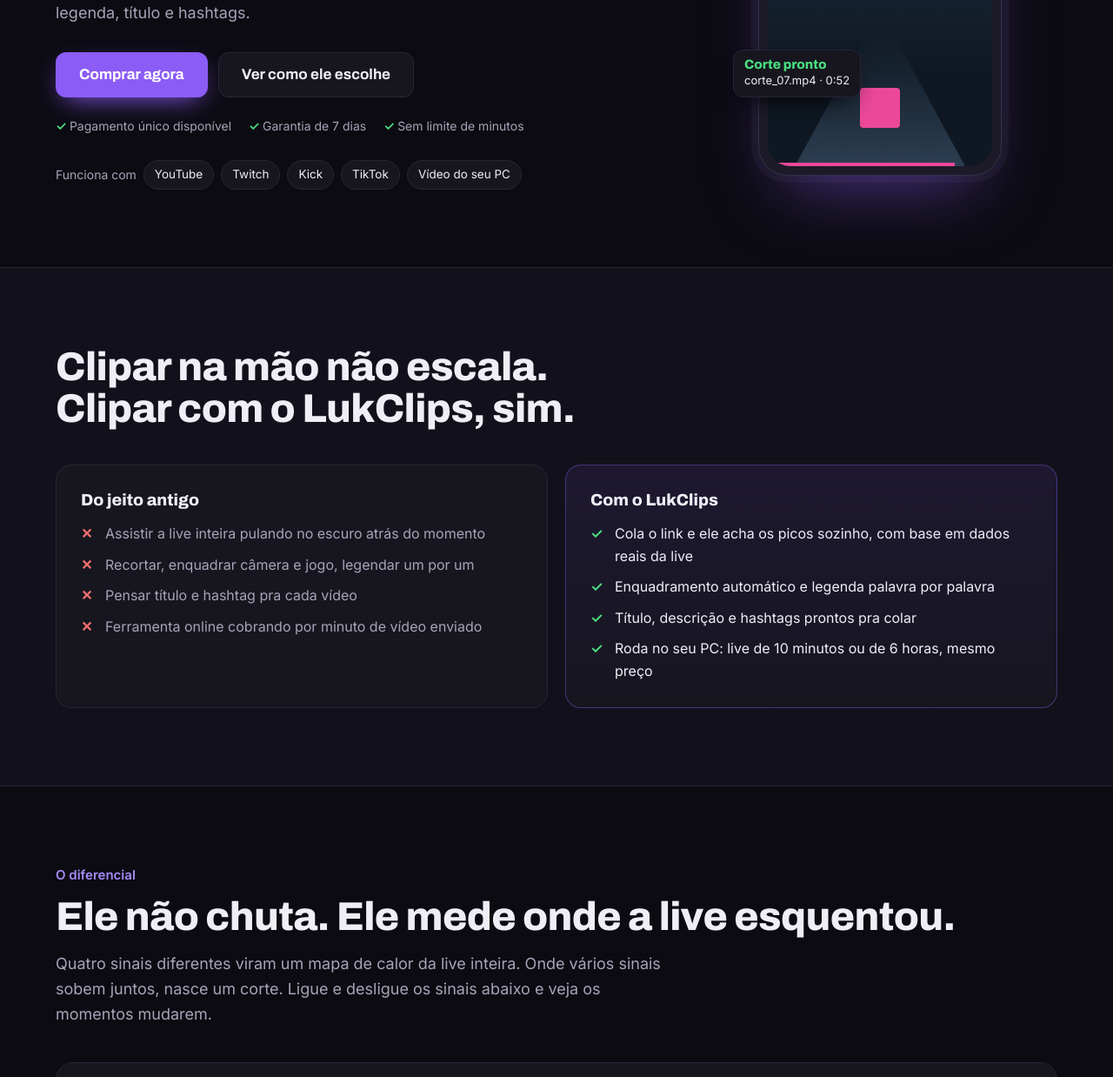
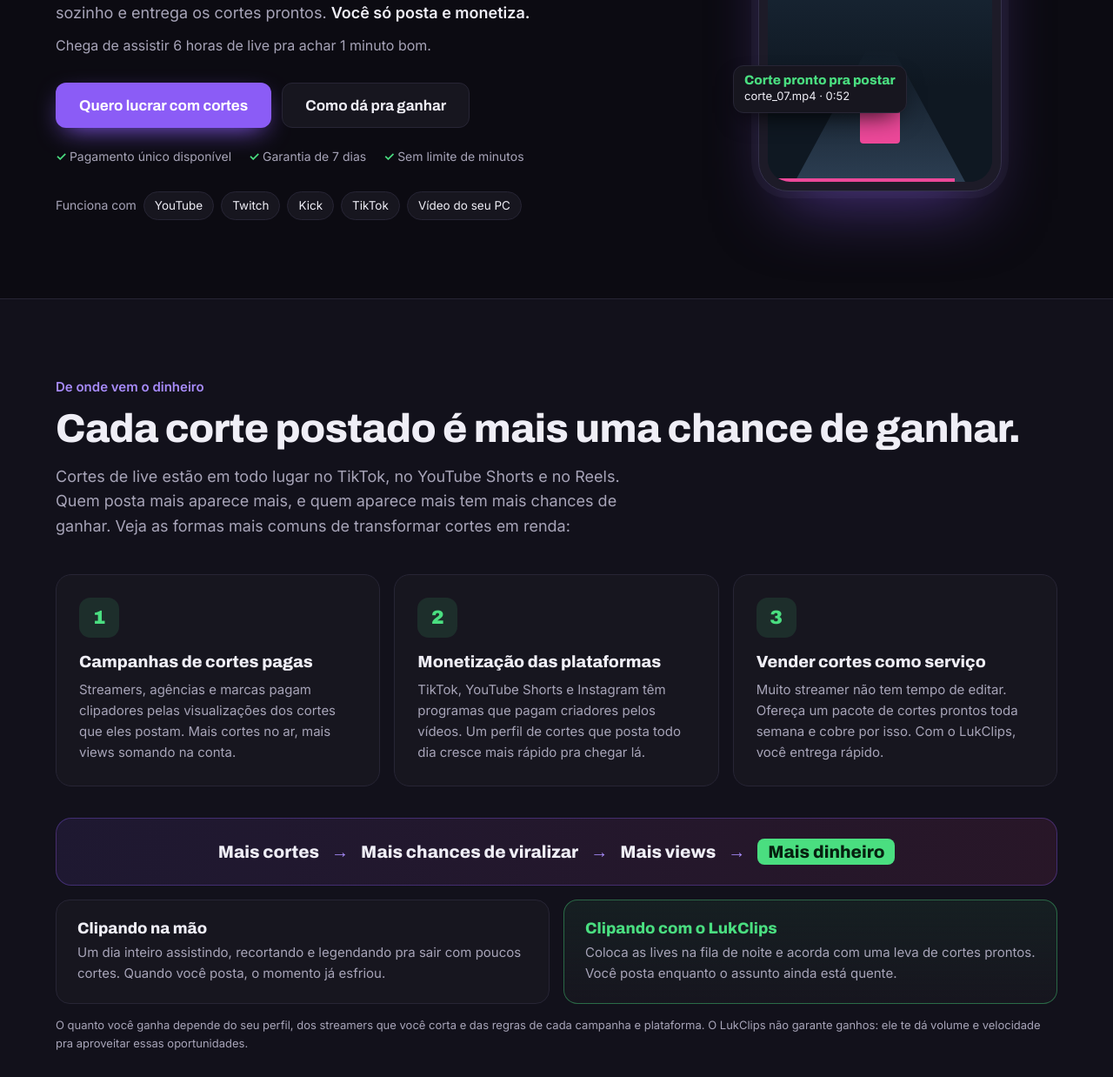
Before and after one commit to LUKbrDEV/LukClips, a plain HTML site: page docs/index.html in a window 1280 px wide. Shown: the part 467-1705 px from the top of the page at 87% size. Drawn offline with nearby package versions, Linux system fonts and the light colour scheme.

Commit message:
Novo layout

```diff
--- a/docs/index.html
+++ b/docs/index.html
@@ -5,21 +5,21 @@
 <meta name="viewport" content="width=device-width, initial-scale=1">
 <meta name="google-site-verification" content="oqq0bYlXrOShVX2TmrgVh75bTdThpuGirN22VtUC14M" />
 <title>LukClips: programa para fazer cortes de lives automaticamente</title>
-<meta name="description" content="Programa para Windows que faz cortes de lives sozinho: acha os melhores momentos pelo chat, mapa de calor e reações e gera cortes verticais com legenda.">
+<meta name="description" content="Transforme lives em cortes que podem dar dinheiro. O LukClips acha os melhores momentos sozinho e entrega cortes verticais prontos para postar e monetizar.">
 <link rel="canonical" href="https://lukclips.pages.dev/">
 <meta property="og:type" content="website">
 <meta property="og:site_name" content="LukClips">
 <meta property="og:locale" content="pt_BR">
 <meta property="og:url" content="https://lukclips.pages.dev/">
 <meta property="og:title" content="LukClips: programa para fazer cortes de lives automaticamente">
-<meta property="og:description" content="Programa para Windows que faz cortes de lives sozinho: acha os melhores momentos pelo chat, mapa de calor e reações e gera cortes verticais com legenda.">
+<meta property="og:description" content="Transforme lives em cortes que podem dar dinheiro. O LukClips acha os melhores momentos sozinho e entrega cortes verticais prontos para postar e monetizar.">
 <meta property="og:image" content="https://lukclips.pages.dev/og.jpg">
 <meta property="og:image:width" content="1200">
 <meta property="og:image:height" content="630">
 <meta property="og:image:alt" content="LukClips: cole o link, saia com cortes prontos">
 <meta name="twitter:card" content="summary_large_image">
 <meta name="twitter:title" content="LukClips: programa para fazer cortes de lives automaticamente">
-<meta name="twitter:description" content="Programa para Windows que faz cortes de lives sozinho: acha os melhores momentos pelo chat, mapa de calor e reações e gera cortes verticais com legenda.">
+<meta name="twitter:description" content="Transforme lives em cortes que podem dar dinheiro. O LukClips acha os melhores momentos sozinho e entrega cortes verticais prontos para postar e monetizar.">
 <meta name="twitter:image" content="https://lukclips.pages.dev/og.jpg">
 <link rel="icon" type="image/png" sizes="32x32" href="favicon-32.png">
 <link rel="apple-touch-icon" href="apple-touch-icon.png">
@@ -91,6 +91,23 @@ nav .btn{min-height:42px;padding:0 18px;font-size:15px}
 .tag strong{display:block;font:800 15px Archivo,sans-serif;color:var(--pink)}
 .tag.t2 strong{color:var(--ok)}
 @media(max-width:820px){.hero{grid-template-columns:1fr}.tag{right:-6px}.tag.t2{left:-6px}}
+/* dinheiro */
+.earn{display:grid;grid-template-columns:repeat(3,minmax(0,1fr));gap:16px;margin-top:40px}
+.ea{background:var(--panel);border:1px solid var(--line);border-radius:18px;padding:26px}
+.ea .n{display:grid;place-items:center;width:46px;height:46px;border-radius:13px;background:#4ade801f;color:var(--ok);font:900 22px Archivo,sans-serif;margin-bottom:16px}
+.ea p{color:var(--mute);font-size:15px;margin-top:8px}
+.flow{display:flex;flex-wrap:wrap;align-items:center;justify-content:center;gap:10px 14px;margin-top:36px;padding:22px;border-radius:18px;border:1px solid #8b5cf655;background:linear-gradient(90deg,#8b5cf61a,#ec48991a)}
+.flow span{font:800 clamp(16px,1.8vw,20px) Archivo,sans-serif;white-space:nowrap}
+.flow i{font-style:normal;color:var(--vio2);font-weight:800;font-size:20px}
+.flow span:last-child{background:var(--ok);color:#06200f;padding:4px 12px;border-radius:8px}
+.vol{display:grid;grid-template-columns:repeat(2,minmax(0,1fr));gap:16px;margin-top:16px}
+.vol div{border-radius:16px;padding:22px 24px;background:var(--panel);border:1px solid var(--line)}
+.vol strong{display:block;font:800 18px Archivo,sans-serif;margin-bottom:6px}
+.vol .y{border-color:#4ade8066;background:linear-gradient(180deg,#4ade8012,var(--panel))}
+.vol .y strong{color:var(--ok)}
+.vol p{color:var(--mute);font-size:15px}
+@media(max-width:860px){.earn{grid-template-columns:1fr}.vol{grid-template-columns:1fr}}
+.paga{margin-top:18px;display:inline-flex;align-items:center;gap:10px;padding:10px 16px;border-radius:12px;background:#facc151a;border:1px solid #facc1555;color:var(--yel);font-weight:600;font-size:15px}
 /* pain */
 .vs{display:grid;grid-template-columns:repeat(2,minmax(0,1fr));gap:20px;margin-top:40px}
 .vs>div{border:1px solid var(--line);border-radius:18px;padding:28px;background:var(--panel)}
@@ -263,6 +280,7 @@ footer a{text-decoration:none}footer a:hover{color:var(--ink)}
       LukClips
     </a>
     <div class="links">
+      <a href="#dinheiro">Como ganhar</a>
       <a href="#calor">Como escolhe</a>
       <a href="#telas">Por dentro</a>
       <a href="#recursos">Recursos</a>
@@ -271,7 +289,7 @@ footer a{text-decoration:none}footer a:hover{color:var(--ink)}
       <a href="download.html">Download</a>
       <a href="conta.html">Minha conta</a>
     </div>
-    <a class="btn btn-main" href="#planos">Quero o LukClips</a>
+    <a class="btn btn-main" href="#planos">Começar a lucrar</a>
   </div>
 </nav>
 
@@ -279,11 +297,12 @@ footer a{text-decoration:none}footer a:hover{color:var(--ink)}
   <div class="wrap hero">
     <div>
       <p class="kicker">Fábrica de cortes para clipadores</p>
-      <h1>Pare de assistir 6 horas de live pra achar <span class="hl">1 minuto bom</span>.</h1>
-      <p class="lead">Cole o link. O LukClips lê o chat, o mapa de calor do YouTube, o áudio e a tela, acha os momentos em que a galera mais reagiu e entrega cortes verticais com legenda, título e hashtags.</p>
+      <h1>Transforme lives em cortes que <span class="hl">dão dinheiro</span>.</h1>
+      <p class="lead">Clipador ganha com volume: quanto mais cortes bons você posta, mais views e mais chances de viralizar. O LukClips acha os melhores momentos da live sozinho e entrega os cortes prontos. <strong style="color:var(--ink)">Você só posta e monetiza.</strong></p>
+      <p class="lead" style="margin-top:10px;font-size:16px">Chega de assistir 6 horas de live pra achar 1 minuto bom.</p>
       <div class="cta">
-        <a class="btn btn-main" href="#planos">Comprar agora</a>
-        <a class="btn btn-ghost" href="#calor">Ver como ele escolhe</a>
+        <a class="btn btn-main" href="#planos">Quero lucrar com cortes</a>
+        <a class="btn btn-ghost" href="#dinheiro">Como dá pra ganhar</a>
       </div>
       <div class="trust"><span>Pagamento único disponível</span><span>Garantia de 7 dias</span><span>Sem limite de minutos</span></div>
       <div class="src">Funciona com <span class="chip">YouTube</span><span class="chip">Twitch</span><span class="chip">Kick</span><span class="chip">TikTok</span><span class="chip">Vídeo do seu PC</span></div>
@@ -297,12 +316,33 @@ footer a{text-decoration:none}footer a:hover{color:var(--ink)}
         <span class="bar"></span>
       </div>
       <div class="tag"><strong>Pico de chat</strong>2:14:08 · +840%</div>
-      <div class="tag t2"><strong>Corte pronto</strong>corte_07.mp4 · 0:52</div>
+      <div class="tag t2"><strong>Corte pronto pra postar</strong>corte_07.mp4 · 0:52</div>
     </div>
   </div>
 </header>
 
-<section class="band alt">
+<section class="band alt" id="dinheiro">
+  <div class="wrap">
+    <p class="kicker">De onde vem o dinheiro</p>
+    <h2>Cada corte postado é mais uma chance de ganhar.</h2>
+    <p class="lead">Cortes de live estão em todo lugar no TikTok, no YouTube Shorts e no Reels. Quem posta mais aparece mais, e quem aparece mais tem mais chances de ganhar. Veja as formas mais comuns de transformar cortes em renda:</p>
+    <div class="earn">
+      <div class="ea"><span class="n">1</span><h3>Campanhas de cortes pagas</h3><p>Streamers, agências e marcas pagam clipadores pelas visualizações dos cortes que eles postam. Mais cortes no ar, mais views somando na conta.</p></div>
+      <div class="ea"><span class="n">2</span><h3>Monetização das plataformas</h3><p>TikTok, YouTube Shorts e Instagram têm programas que pagam criadores pelos vídeos. Um perfil de cortes que posta todo dia cresce mais rápido pra chegar lá.</p></div>
+      <div class="ea"><span class="n">3</span><h3>Vender cortes como serviço</h3><p>Muito streamer não tem tempo de editar. Ofereça um pacote de cortes prontos toda semana e cobre por isso. Com o LukClips, você entrega rápido.</p></div>
+    </div>
+    <div class="flow" aria-label="Mais cortes, mais chances de viralizar, mais views, mais dinheiro">
+      <span>Mais cortes</span><i>→</i><span>Mais chances de viralizar</span><i>→</i><span>Mais views</span><i>→</i><span>Mais dinheiro</span>
+    </div>
+    <div class="vol">
+      <div><strong>Clipando na mão</strong><p>Um dia inteiro assistindo, recortando e legendando pra sair com poucos cortes. Quando você posta, o momento já esfriou.</p></div>
+      <div class="y"><strong>Clipando com o LukClips</strong><p>Coloca as lives na fila de noite e acorda com uma leva de cortes prontos. Você posta enquanto o assunto ainda está quente.</p></div>
+    </div>
+    <p class="note">O quanto você ganha depende do seu perfil, dos streamers que você corta e das regras de cada campanha e plataforma. O LukClips não garante ganhos: ele te dá volume e velocidade pra aproveitar essas oportunidades.</p>
+  </div>
+</section>
+
+<section class="band" style="border-bottom:1px solid var(--line)">
   <div class="wrap">
     <h2>Clipar na mão não escala. Clipar com o LukClips, sim.</h2>
     <div class="vs">
@@ -429,8 +469,8 @@ footer a{text-decoration:none}footer a:hover{color:var(--ink)}
 <section class="band alt" id="planos">
   <div class="wrap">
     <p class="kicker">Planos</p>
-    <h2>Escolha seu plano e comece a clipar hoje.</h2>
-    <p class="lead">Todos os recursos em todos os planos. Sem marca d'água do LukClips, sem limite de vídeos.</p>
+    <h2>Um corte que viraliza pode pagar o programa.</h2>
+    <p class="lead">Pense no LukClips como a ferramenta de trabalho do clipador: o investimento é pequeno perto do que um corte que bomba pode trazer. Todos os recursos em todos os planos, sem marca d'água do LukClips, sem limite de vídeos.</p>
     <div class="plans">
       <div class="pl">
         <h3>Mensal</h3><p class="sub">Pra começar sem compromisso</p>
@@ -458,6 +498,7 @@ footer a{text-decoration:none}footer a:hover{color:var(--ink)}
       <svg viewBox="0 0 64 64" fill="none" aria-hidden="true"><path d="M32 4l22 8v18c0 14-9.5 25-22 30C19.5 55 10 44 10 30V12z" fill="#4ade801f" stroke="#4ade80" stroke-width="3"/><path d="M22 32l7 7 14-15" stroke="#4ade80" stroke-width="4" stroke-linecap="round" stroke-linejoin="round"/></svg>
       <div><h3>Garantia incondicional de 7 dias</h3><p>Compre, use à vontade, gere quantos cortes quiser. Se não gostar por qualquer motivo, devolvemos 100% do valor em até 7 dias. O risco é todo nosso.</p></div>
     </div>
+    <p class="paga">💰 Quanto antes você começa a postar, antes os cortes começam a trabalhar por você.</p>
     <p class="pay">Pix direto aqui no site ou cartão pelo Mercado Pago. Seu serial aparece na hora, assim que o pagamento é aprovado.</p>
   </div>
 </section>
@@ -476,6 +517,7 @@ footer a{text-decoration:none}footer a:hover{color:var(--ink)}
     </div>
     <div>
       <p class="kicker">Dúvidas</p>
+      <details><summary>Dá pra ganhar dinheiro com cortes?</summary><p>Sim, muita gente ganha com campanhas de cortes pagas por visualização, com a monetização do TikTok, YouTube e Instagram ou vendendo cortes para streamers. O resultado depende do seu perfil, de quem você corta e de quanto você posta, então não existe valor garantido. O que o LukClips faz é tirar o trabalho pesado, pra você postar muito mais cortes no mesmo tempo.</p></details>
       <details><summary>Por que não tem teste grátis?</summary><p>Porque você tem algo melhor: 7 dias de garantia com o programa completo, sem marca d'água e sem limite. Se não fizer sentido pra você, devolvemos todo o valor.</p></details>
       <details><summary>Preciso de placa de vídeo?</summary><p>Não. Funciona sem, mas uma placa NVIDIA deixa a transcrição bem mais rápida e permite usar a qualidade Máxima do Whisper.</p></details>
       <details><summary>Quanto tempo demora pra gerar os cortes?</summary><p>Depende do tamanho da live e do seu PC. A transcrição é a etapa mais demorada. Use a fila e a opção de desligar o PC no fim pra processar enquanto você dorme.</p></details>
@@ -491,8 +533,8 @@ footer a{text-decoration:none}footer a:hover{color:var(--ink)}
 <section class="band final">
   <div class="wrap">
     <h2>A live de ontem pode virar 20 cortes hoje.</h2>
-    <p class="lead">Enquanto você assiste procurando momento, outro clipador já postou. Deixe o LukClips achar e cortar por você.</p>
-    <div class="cta"><a class="btn btn-main" href="#planos">Quero o LukClips</a></div>
+    <p class="lead">Enquanto você assiste procurando momento, outro clipador já postou e já está somando views. Deixe o LukClips achar e cortar por você, e use seu tempo pra postar e ganhar.</p>
+    <div class="cta"><a class="btn btn-main" href="#planos">Quero começar a lucrar com cortes</a></div>
     <div class="trust" style="justify-content:center"><span>Garantia de 7 dias</span><span>Pix ou cartão</span><span>Atualizações incluídas</span></div>
   </div>
 </section>
```
